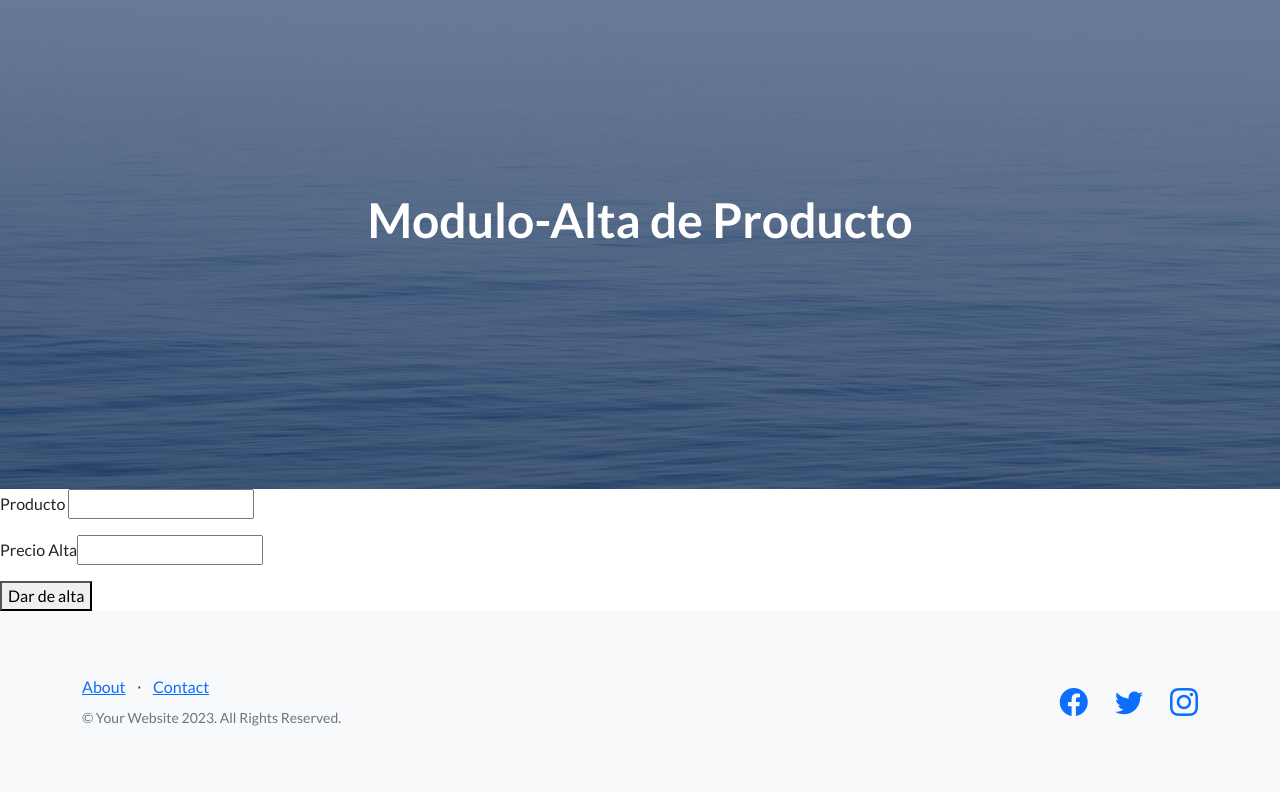
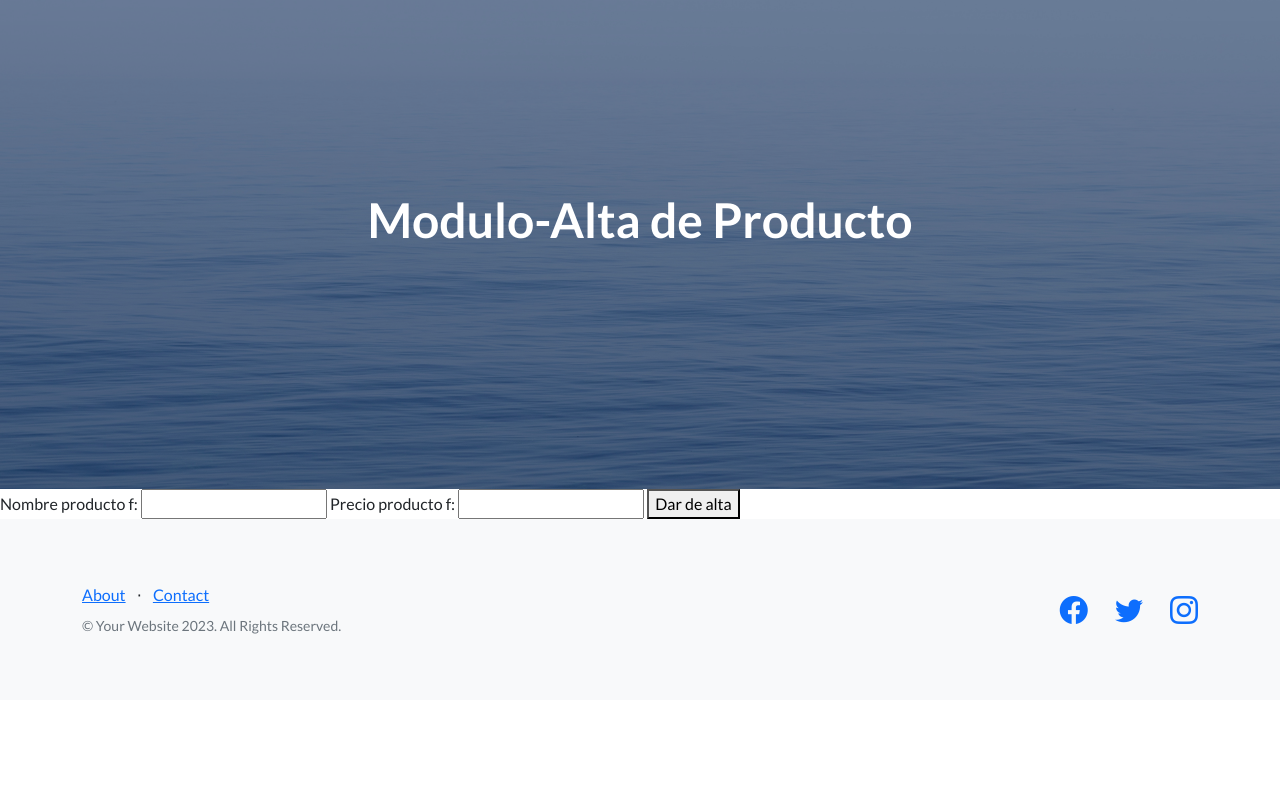
Before and after one commit to goro87/primer-proyecto, a Django app: page /Alta_Producto/ in a window 1280 px wide. Shown: the part 67-859 px from the top of the page. After the commit the page ends 701 px from the top, so only its background shows below. Run offline with Django 4.2, Linux system fonts and the light colour scheme; some libraries are stand-ins or nearby versions.

Commit message:
Eliminando Input

```diff
--- a/inicio/form.py
+++ b/inicio/form.py
@@ -10,3 +10,11 @@ class CrearPersonaFormulario(forms.Form):
 
 class BuscarPersona(forms.Form):
     nombre= forms.CharField(max_length=20, required=False)
+
+class CrearProductoFormulario(forms.Form):
+    nombre_Producto_f= forms.CharField(max_length=10, required=False)
+    Precio_Producto_f= forms.IntegerField()
+
+class CrearProveedorFormulario(forms.Form):
+     Nombre_Empresa= forms.CharField(max_length=50, required=False)
+     CUIT_Empresa= forms.IntegerField()
--- a/inicio/templates/inicio/Alta_Empresa.html
+++ b/inicio/templates/inicio/Alta_Empresa.html
@@ -17,11 +17,12 @@ Modulo-Alta de Empresa
 
 <form action="" method ="POST">
   {% csrf_token %}
-  Empresa
+  {% comment %} Empresa
   <input type="text" name="nombre">
   <p></p>
   CUIT<input type="number" name="CUIT">
-  <p></p>
+  <p></p> {% endcomment %}
+  {{formulario}}
  <button>Dar de alta</button>
 </form>
 
--- a/inicio/templates/inicio/Alta_Producto.html
+++ b/inicio/templates/inicio/Alta_Producto.html
@@ -17,11 +17,12 @@ Modulo-Alta de Producto
 
 <form action="" method ="POST">
   {% csrf_token %}
-  Producto
+  {% comment %} Producto
   <input type="text" name="nombre">
   <p></p>
   Precio  Alta<input type="number" name="precio">
-  <p></p>
+  <p></p> {% endcomment %}
+  {{formulario}}
  <button>Dar de alta</button>
 </form>
 
--- a/inicio/templates/inicio/Busqueda.html
+++ b/inicio/templates/inicio/Busqueda.html
@@ -8,10 +8,6 @@
 {% block Color %}
 <nav class="navbar navbar-default" style="background-color: #0000FF;color:#fff" role="navigation">
 {% endblock Color %}
-
-
-
-
 
 {% block Imagen %}
 {% block h1_header %}
@@ -26,7 +22,7 @@
 
 <form action="" method="get">
   <center>
-  {{formulario}}
+{{formulario}}
 <button>Buscar</button>
 </center>
 </form>
--- a/inicio/views.py
+++ b/inicio/views.py
@@ -6,7 +6,7 @@ from inicio.models import Persona
 from inicio.models import Producto
 from inicio.models import Proveedor
 from django.shortcuts import render,redirect
-from inicio.form import BuscarPersona,CrearPersonaFormulario
+from inicio.form import BuscarPersona,CrearPersonaFormulario,CrearProductoFormulario,CrearProveedorFormulario
 # def inicio(request):
 #     return HttpResponse('Hola soy la vista loca')
 
@@ -106,7 +106,7 @@ def Alta(request):
           #  diccionario['persona']=persona
             return redirect('inicio:Busqueda')
         else :
-            diccionario['formulario']=formulario
+           # diccionario['formulario']=formulario
             return render(request,'inicio/Busqueda.html')
 
     formulario=CrearPersonaFormulario()
@@ -124,25 +124,69 @@ def Busqueda(request):
     return render(request,'inicio/Busqueda.html',{'formulario':formulario , 'personas': listado_de_personas })
     #return render(request,'inicio/Busqueda.html',{'formulario':formulario})
 
+#v1
+# def Alta_Producto(request):
+
+#     diccionario={}
+
+#     if request.method == "POST":
+#      producto = Producto(nombre_Producto=request.POST['nombre'],Precio_Producto=request.POST['precio'])
+#      producto.save()
+#      diccionario['producto']:producto
+
+#     return render(request,'inicio/Alta_Producto.html')
+
 
 def Alta_Producto(request):
 
-    diccionario={}
+    #diccionario={}
 
     if request.method == "POST":
-     producto = Producto(nombre_Producto=request.POST['nombre'],Precio_Producto=request.POST['precio'])
-     producto.save()
-     diccionario['producto']:producto
+        formulario=CrearProductoFormulario(request.POST)
+        if formulario.is_valid():
+            info = formulario.cleaned_data
+            producto = Producto(nombre_Producto=info['nombre_Producto_f'],Precio_Producto=info['Precio_Producto_f'])
+            producto.save()
+          #  diccionario['persona']=persona
+            return redirect('inicio:Alta_Producto')
+        else :
+          #  diccionario['formulario']=formulario
+            return render(request,'inicio/inicio.html')
 
-    return render(request,'inicio/Alta_Producto.html')
+    formulario=CrearProductoFormulario()
+   # diccionario['formulario']=formulario
+    return render(request,'inicio/Alta_Producto.html', {'formulario':formulario})
+
+
+
+# def Alta_Empresa(request):
+
+#     diccionario={}
+
+#     if request.method == "POST":
+#      proveedor = Proveedor(Nombre_Empresa=request.POST['nombre'],CUIT=request.POST['CUIT'])
+#      proveedor.save()
+#      diccionario['proveedor']:proveedor
+
+#     return render(request,'inicio/Alta_Empresa.html')
+
 
 def Alta_Empresa(request):
 
-    diccionario={}
+    #diccionario={}
 
     if request.method == "POST":
-     proveedor = Proveedor(Nombre_Empresa=request.POST['nombre'],CUIT=request.POST['CUIT'])
-     proveedor.save()
-     diccionario['proveedor']:proveedor
+        formulario=CrearProveedorFormulario(request.POST)
+        if formulario.is_valid():
+            info = formulario.cleaned_data
+            proveedor = Proveedor(Nombre_Empresa=info['Nombre_Empresa'],CUIT=info['CUIT_Empresa'])
+            proveedor.save()
+          #  diccionario['persona']=persona
+            return redirect('inicio:Alta_Empresa')
+        else :
+          #  diccionario['formulario']=formulario
+            return render(request,'inicio/inicio.html')
 
-    return render(request,'inicio/Alta_Empresa.html')
+    formulario=CrearProveedorFormulario()
+   # diccionario['formulario']=formulario
+    return render(request,'inicio/Alta_Empresa.html', {'formulario':formulario})
```
Also changed, not shown: inicio/templates/inicio/Alta.html (+4 -4 lines), README.md.
